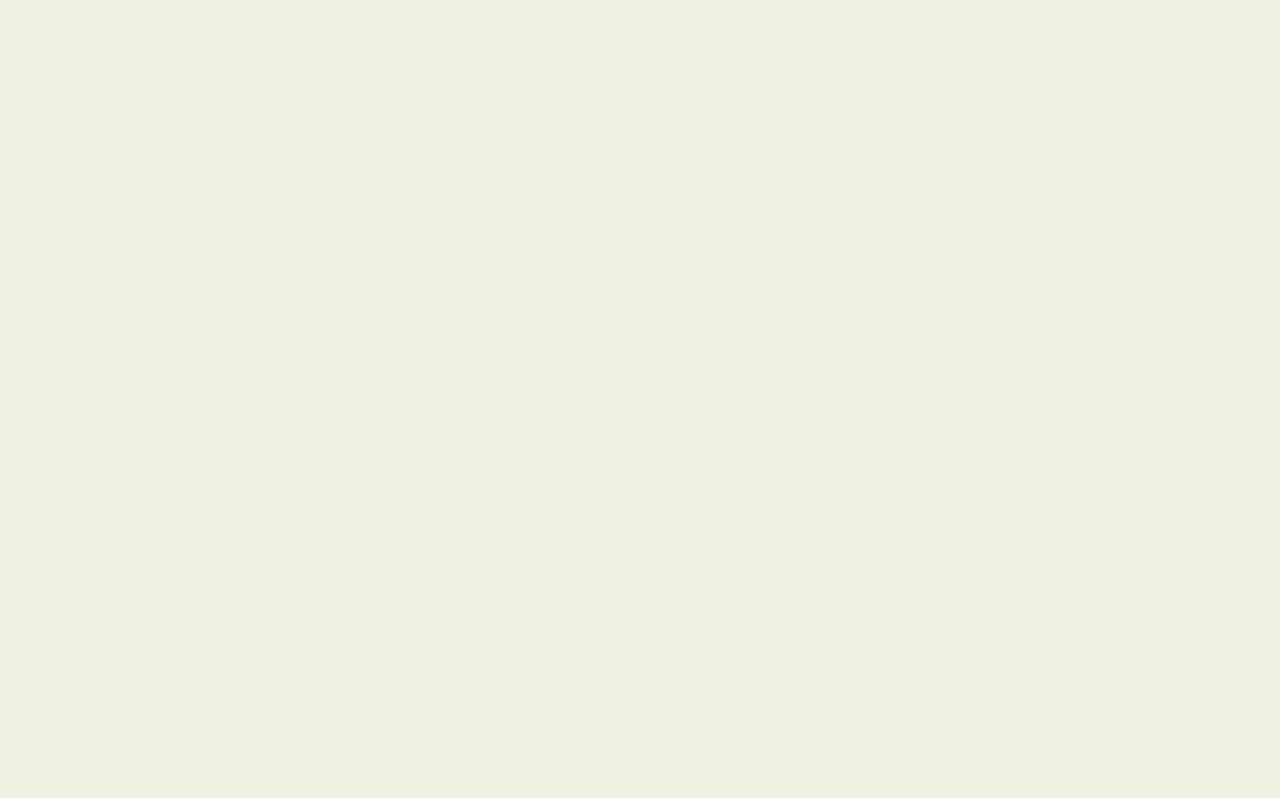
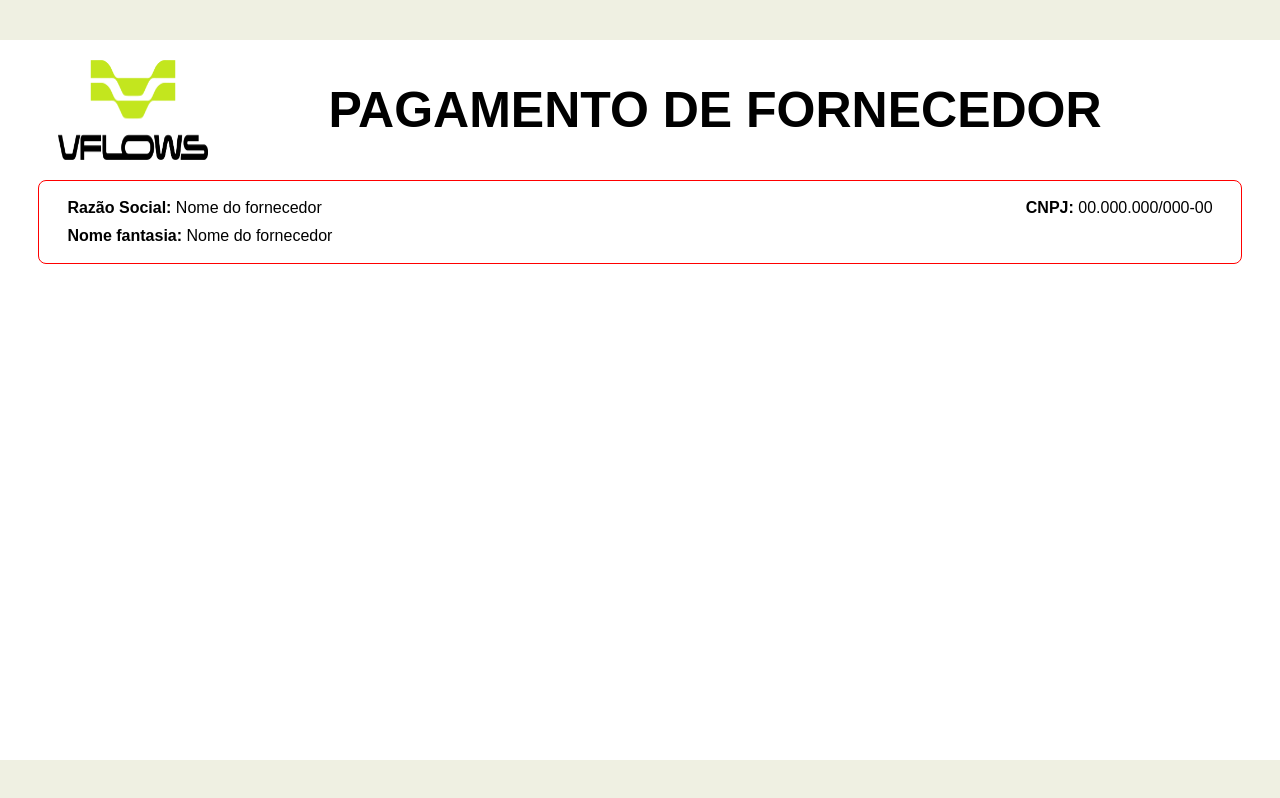
Before and after one commit to jancoweb/vflows-teste, a React (Vite) app: page /home in a window 1280 px wide. Built offline with nearby package versions, Linux system fonts and the light colour scheme.

Commit message:
CSS fixes/Header da main page criado

```diff
--- a/src/components/Login/Login.css
+++ b/src/components/Login/Login.css
@@ -1,23 +1,19 @@
+.Login-container, .Form-container {
+  display: flex;
+  flex-direction: column;
+  align-items: center;
+  justify-content: center;
+}
 .Login-container {
   background-color: #fff;
   width: 500px;
   height: 400px;
   box-shadow: 3px 3px 10px #000;
   border-radius: 8px;
-  display: flex;
-  flex-direction: column;
-  align-items: center;
-  justify-content: center;
 }
 .Logo-container img {
   width: 200px;
   margin-bottom: 30px;
-}
-.Form-container {
-  display: flex;
-  flex-direction: column;
-  align-items: center;
-  justify-content: center;
 }
 .Form-container h2 {
   font-size: 22px;
@@ -49,5 +45,9 @@
   color: #fff;
   border: none;
   height: 26px;
-  box-shadow: 3px 3px 5px #000;
+  box-shadow: 3px 3px 8px #000;
 }
+.Form-container form button:hover {
+  cursor: pointer;
+  background-color: #01833b;
+}
--- /dev/null
+++ b/src/components/Main/Home.jsx
@@ -0,0 +1,12 @@
+import HomeHeader from './header'
+import './home.css'
+
+function Home() {
+  return (
+    <div className="Home-wrapper">
+      <HomeHeader />
+    </div>
+  )
+}
+
+export default Home
--- /dev/null
+++ b/src/components/Main/header/index.css
@@ -0,0 +1,32 @@
+header{
+  display: flex;
+  flex-direction: column;
+}
+header .Logo-Title{
+  display: flex;
+  align-items: center;
+  margin: 20px;
+  font-size: 25px;
+  width: 100%;
+}
+header .Logo-Title h1 {
+  margin: 0 120px;
+}
+header .Logo-Title img {
+  width: 150px;
+  height: 100px;
+}
+
+.Header-content {
+  border: 1px solid red;
+  border-radius: 8px;
+  padding: 8px;
+  display: flex;
+  justify-content: space-between;
+}
+.Header-content p {
+  margin: 10px 20px;
+}
+.Header-content span {
+  font-weight: bold;
+}
--- /dev/null
+++ b/src/components/Main/header/index.jsx
@@ -0,0 +1,26 @@
+import logo from '../../../assets/logo.png'
+import './index.css'
+
+function HomeHeader() {
+  return (
+    <div className="Header-container">
+      <header>
+        <div className="Logo-Title">
+          <img src={logo} alt="Vflows-logo" />
+          <h1>PAGAMENTO DE FORNECEDOR</h1>
+        </div>
+        <div className="Header-content">
+          <div className='User-data'>
+            <p><span className='User-data-text'>Razão Social:</span> Nome do fornecedor </p>
+            <p><span className='User-data-text'>Nome fantasia:</span> Nome do fornecedor </p>
+          </div>
+          <div className="User-CNPJ">
+            <p><span className='User-data-text'>CNPJ:</span> 00.000.000/000-00 </p>
+          </div>
+        </div>
+      </header>
+    </div>
+  )
+}
+
+export default HomeHeader
--- /dev/null
+++ b/src/components/Main/home.css
@@ -0,0 +1,8 @@
+.Home-wrapper {
+  background-color: #fff;
+  height: 720px;
+  width: 1280px;
+  display: flex;
+  flex-direction: column;
+  align-items: center;
+}
--- a/src/index.css
+++ b/src/index.css
@@ -1,6 +1,7 @@
 *{
   margin: 0;
   padding: 0;
+  box-sizing: border-box;
 }
 
 body {
--- a/src/main.jsx
+++ b/src/main.jsx
@@ -1,6 +1,7 @@
 import React from 'react'
 import ReactDOM from 'react-dom/client'
 import Login from './components/Login/Login'
+import Home from './components/Main/Home'
 import './index.css'
 import { BrowserRouter as Router, Routes, Route } from 'react-router-dom'
 
@@ -8,7 +9,7 @@ ReactDOM.createRoot(document.getElementById('root')).render(
   <Router>
     <Routes>
       <Route path='/' element={<Login />} />
-      <Route path='/home' element={''} />
+      <Route path='/home' element={<Home />} />
     </Routes>
   </Router>
 )
```
Also changed, not shown: src/services/api.jsx (added).
